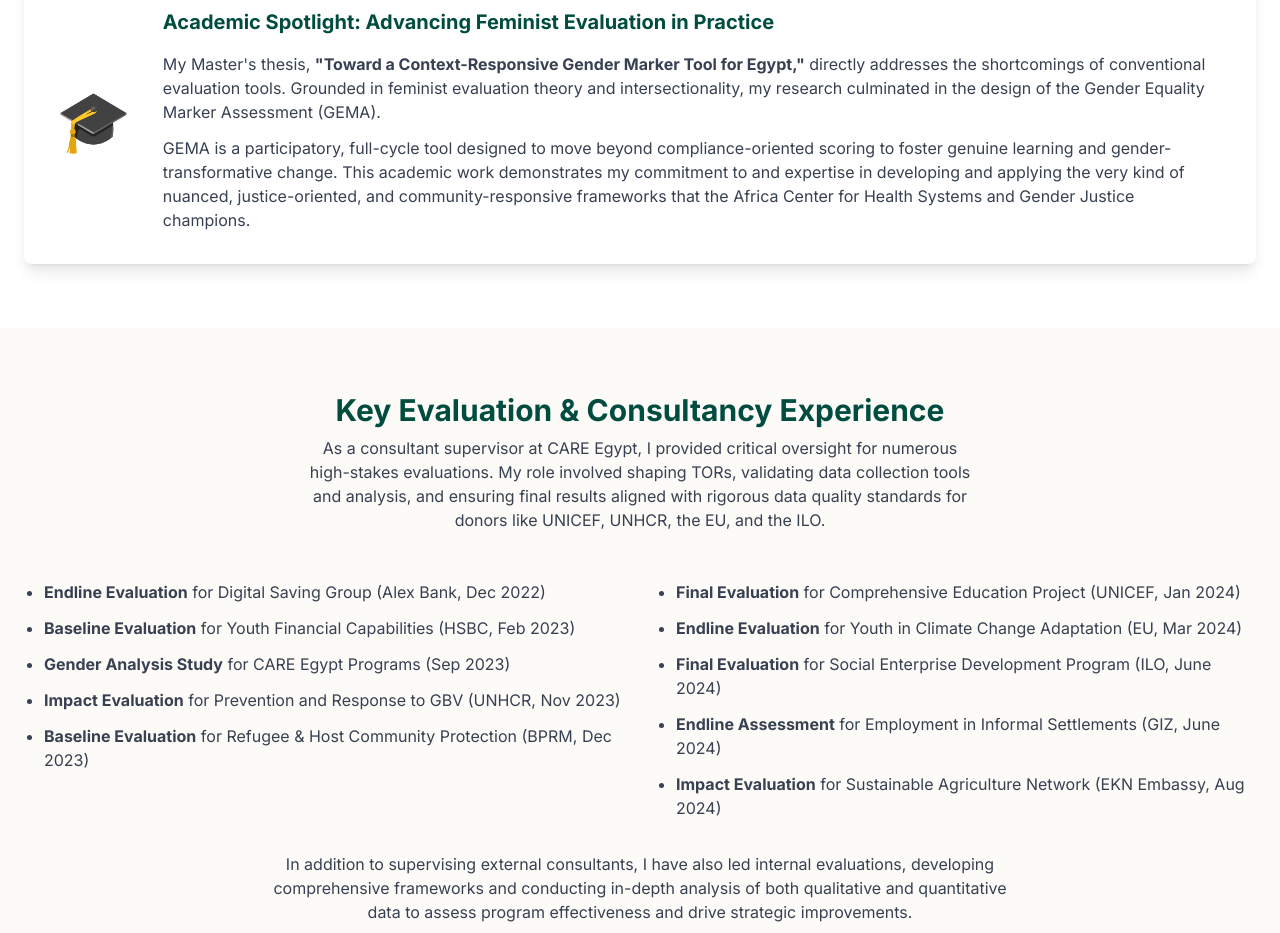
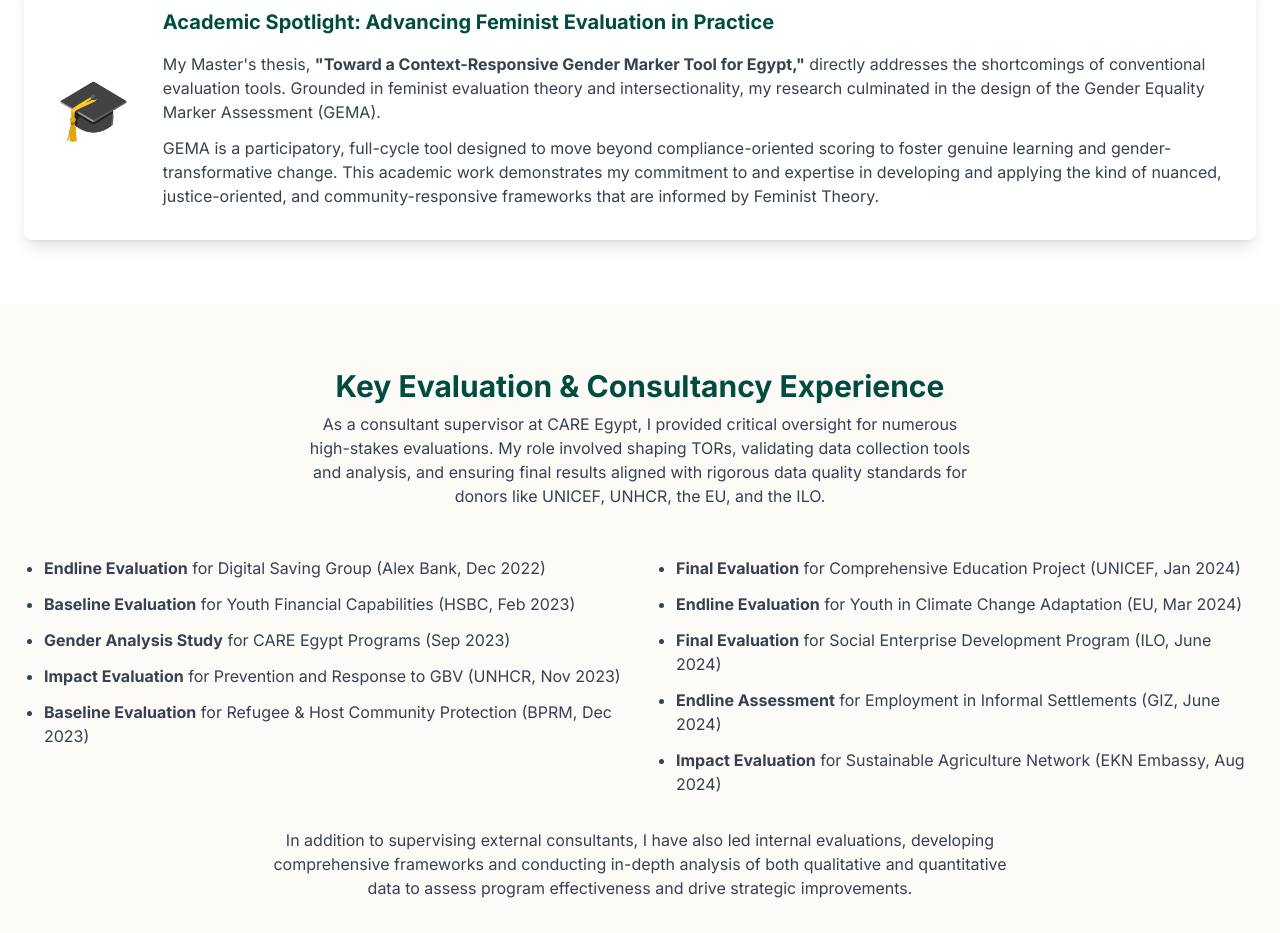
Before and after one commit to mohamedhafez201/CV, a plain HTML site: page index.html in a window 1280 px wide. Shown: the part 3000-3933 px from the top of the page. Drawn offline with nearby package versions, Linux system fonts and the light colour scheme.

Commit message:
index.html

```diff
--- a/index.html
+++ b/index.html
@@ -11,7 +11,7 @@
     <link href="https://fonts.googleapis.com/css2?family=Inter:wght@400;500;700&display=swap" rel="stylesheet">
     <!--
     Chosen Palette: Warm Neutral Harmony
-    Application Structure Plan: A top-down narrative SPA designed for recruiters. It starts with a high-level summary that directly mirrors the key requirements of the Program Manager role (gender, data, leadership). It then allows users to progressively discover more detail through interactive sections: 'Core Competencies' for a skills overview, an interactive 'Career Timeline' to explore job history without being overwhelmed, and 'Impact Spotlights' that serve as mini-case studies with visualizations to prove his capabilities. This structure is more persuasive and engaging than a static document, guiding the user through a compelling argument for his candidacy.
+    Application Structure Plan: A top-down narrative SPA designed for recruiters. It starts with a high-level summary that directly mirrors the key requirements of the Program Manager role (gender, data, leadership). It then allows users to progressively discover more details through interactive sections: 'Core Competencies' for a skills overview, an interactive 'Career Timeline' to explore job history without being overwhelmed, and 'Impact Spotlights' that serve as mini-case studies with visualizations to prove his capabilities. This structure is more persuasive and engaging than a static document, guiding the user through a compelling argument for his candidacy.
     Visualization & Content Choices:
     - Key Stats Cards: Goal: Inform/Impress. Method: HTML/CSS cards. Justification: Quick, scannable highlights of top qualifications.
     - Competency Grid: Goal: Organize. Method: Interactive HTML cards. Justification: Allows a clean overview of skills, with click-to-reveal details for deeper dives, preventing information overload.
@@ -257,7 +257,7 @@
                                     My Master's thesis, <span class="font-semibold text-gray-700">"Toward a Context-Responsive Gender Marker Tool for Egypt,"</span> directly addresses the shortcomings of conventional evaluation tools. Grounded in feminist evaluation theory and intersectionality, my research culminated in the design of the Gender Equality Marker Assessment (GEMA).
                                 </p>
                                 <p class="text-secondary">
-                                    GEMA is a participatory, full-cycle tool designed to move beyond compliance-oriented scoring to foster genuine learning and gender-transformative change. This academic work demonstrates my commitment to and expertise in developing and applying the very kind of nuanced, justice-oriented, and community-responsive frameworks that the Africa Center for Health Systems and Gender Justice champions.
+                                    GEMA is a participatory, full-cycle tool designed to move beyond compliance-oriented scoring to foster genuine learning and gender-transformative change. This academic work demonstrates my commitment to and expertise in developing and applying the kind of nuanced, justice-oriented, and community-responsive frameworks that are informed by Feminist Theory.
                                 </p>
                             </div>
                         </div>
```
